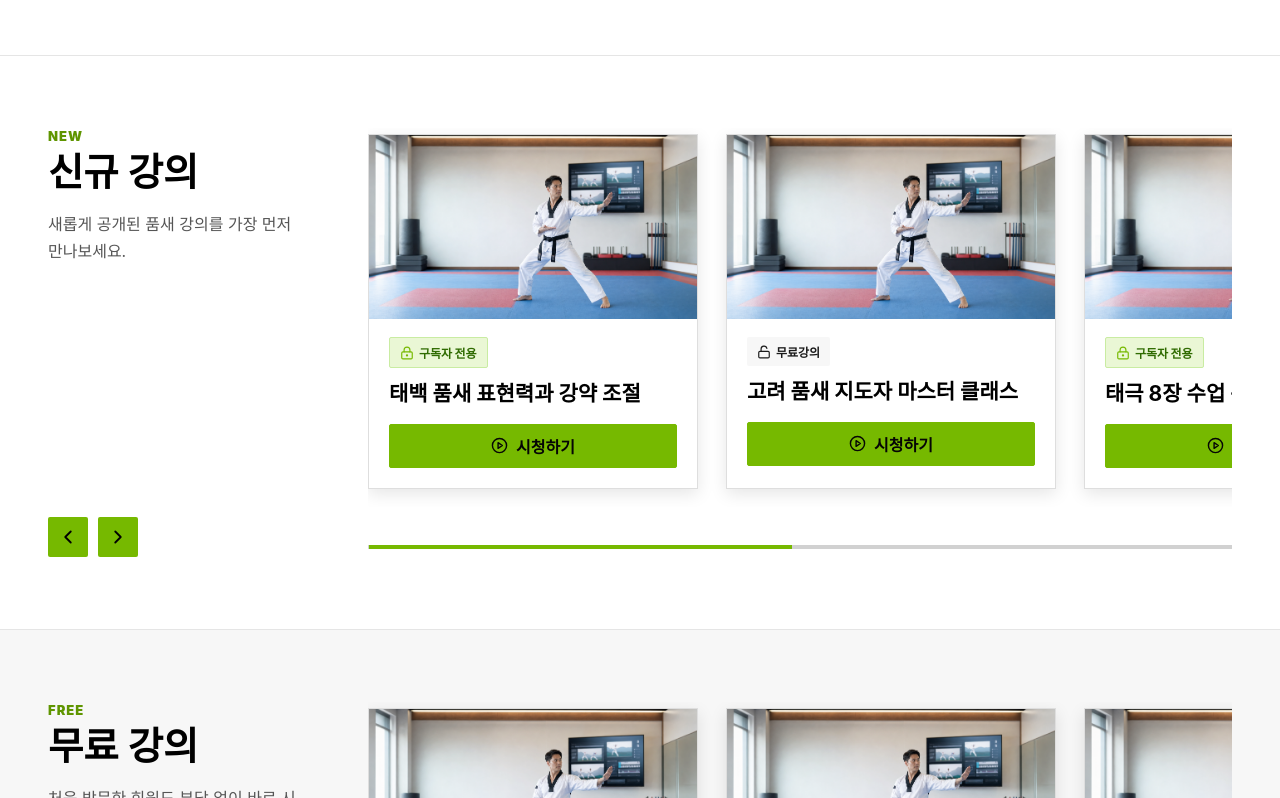
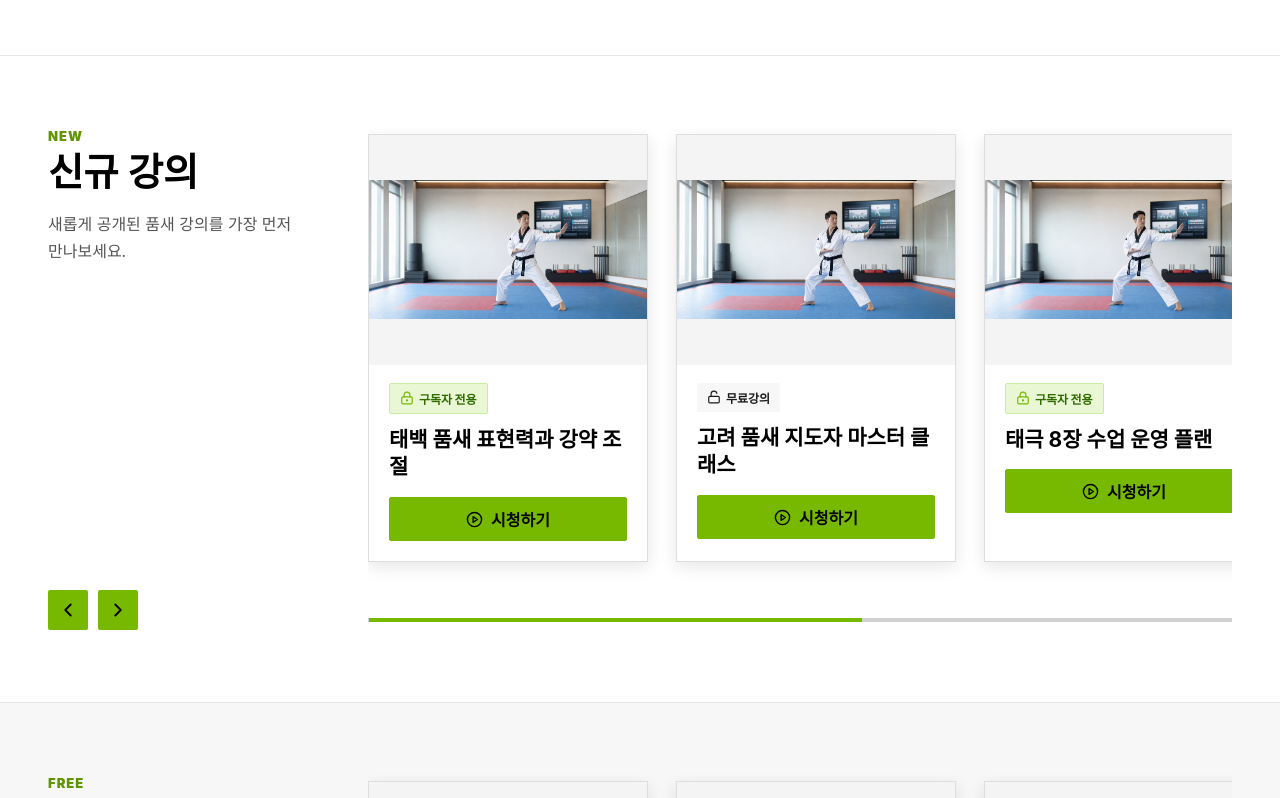
Before and after one commit to boteps4120-alt/botepswep, a Next.js app: page / in a window 1280 px wide. Shown: the part 1562-2360 px from the top of the page. Built offline with nearby package versions, Linux system fonts and the light colour scheme; no server answers; the database is empty.

Commit message:
Normalize course rail thumbnail sizing

```diff
--- a/app/globals.css
+++ b/app/globals.css
@@ -1037,7 +1037,7 @@ h3 {
   cursor: grab;
   display: grid;
   gap: 28px;
-  grid-auto-columns: minmax(330px, 380px);
+  grid-auto-columns: minmax(280px, 320px);
   grid-auto-flow: column;
   grid-column: 2;
   grid-row: 1;
@@ -1124,17 +1124,13 @@ h3 {
 }
 
 .course-image-link {
-  aspect-ratio: 16 / 9;
   background: #f4f4f4;
   display: block;
+  height: 230px;
   position: relative;
 }
 
-.course-card-portrait .course-image-link {
-  aspect-ratio: 9 / 16;
-}
-
-.course-card-portrait .course-image {
+.course-card .course-image {
   object-fit: contain;
 }
 
```
